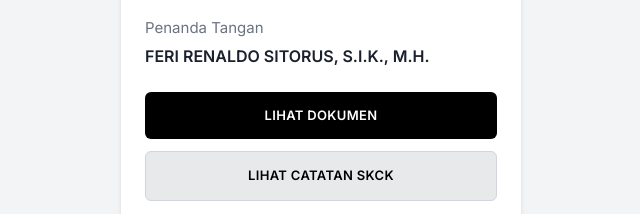
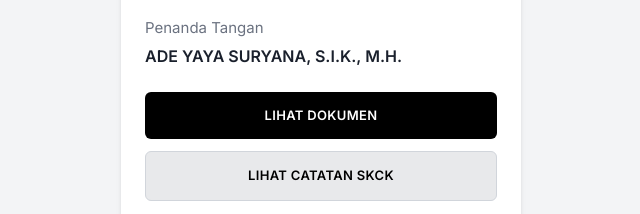
Before and after one commit to tte-polri/preview-document-135b1eeb-a5ea-4fdb-9bf3-1356040bf640, a plain HTML site: page index.html in a window 1280 px wide. Shown: the part 379-593 px from the top of the page, 319-959 px from the left. Drawn offline with nearby package versions, Linux system fonts and the light colour scheme.

Commit message:
index.html

```diff
--- a/index.html
+++ b/index.html
@@ -57,7 +57,7 @@
 
         <div class="mb-6">
             <p class="text-gray-500 text-[15px] mb-1">Penanda Tangan</p>
-            <p class="font-semibold text-[#1a202c] text-[16px]">FERI RENALDO SITORUS, S.I.K., M.H.</p>
+            <p class="font-semibold text-[#1a202c] text-[16px]">ADE YAYA SURYANA, S.I.K., M.H.</p>
         </div>
 
         <!-- Tombol Aksi -->
```
